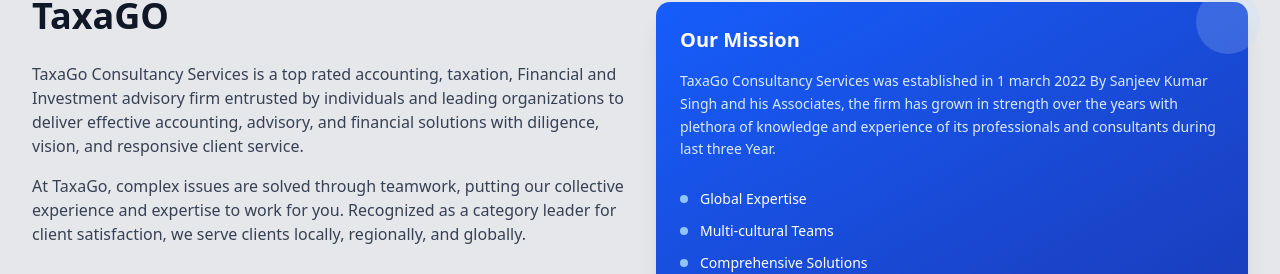
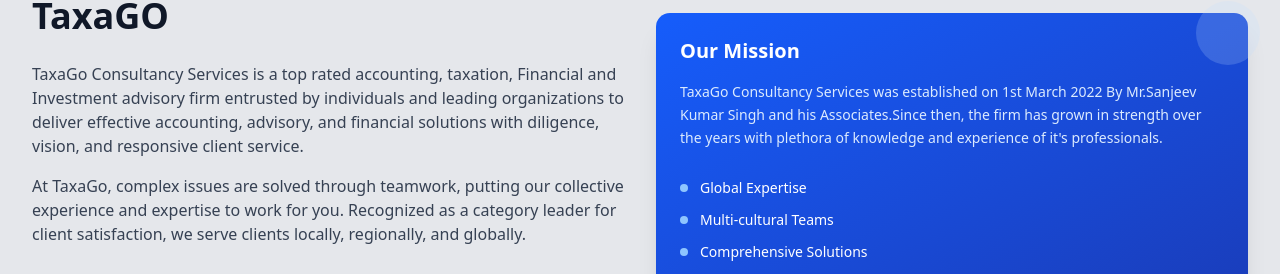
Before and after one commit to Ansh4359/Kraftino, a Next.js app: page / in a window 1280 px wide. Shown: the part 455-729 px from the top of the page. Built offline with nearby package versions, Linux system fonts and the light colour scheme.

Commit message:
Changes in the about

```diff
--- a/src/app/Components/about2.tsx
+++ b/src/app/Components/about2.tsx
@@ -67,7 +67,7 @@
               <div className="space-y-4 text-white">
                 <h2 className="text-xl font-bold font-sans">Our Mission</h2>
                 <p className="text-blue-100 font-sans leading-relaxed text-sm">
-                TaxaGo Consultancy Services  was established in 1 march 2022 By Sanjeev Kumar Singh and his Associates, the firm has grown in strength over the years with plethora of knowledge and experience of its professionals and consultants during last three Year.
+                TaxaGo Consultancy Services  was established on 1st March 2022 By Mr.Sanjeev Kumar Singh and his Associates.Since then, the firm has grown in strength over the years with plethora of knowledge and experience of it's professionals.
                 </p>
 
                 <div className="space-y-3 pt-3">
```
